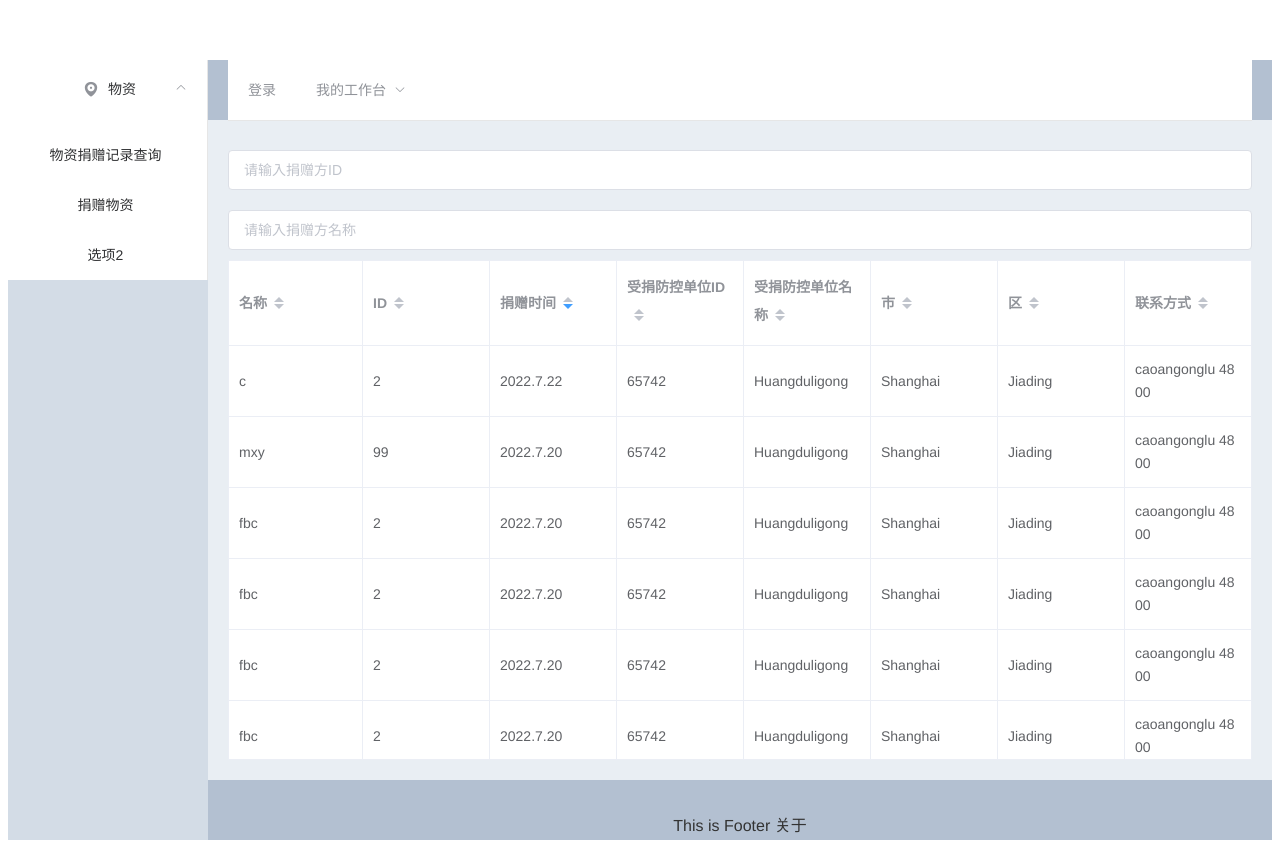
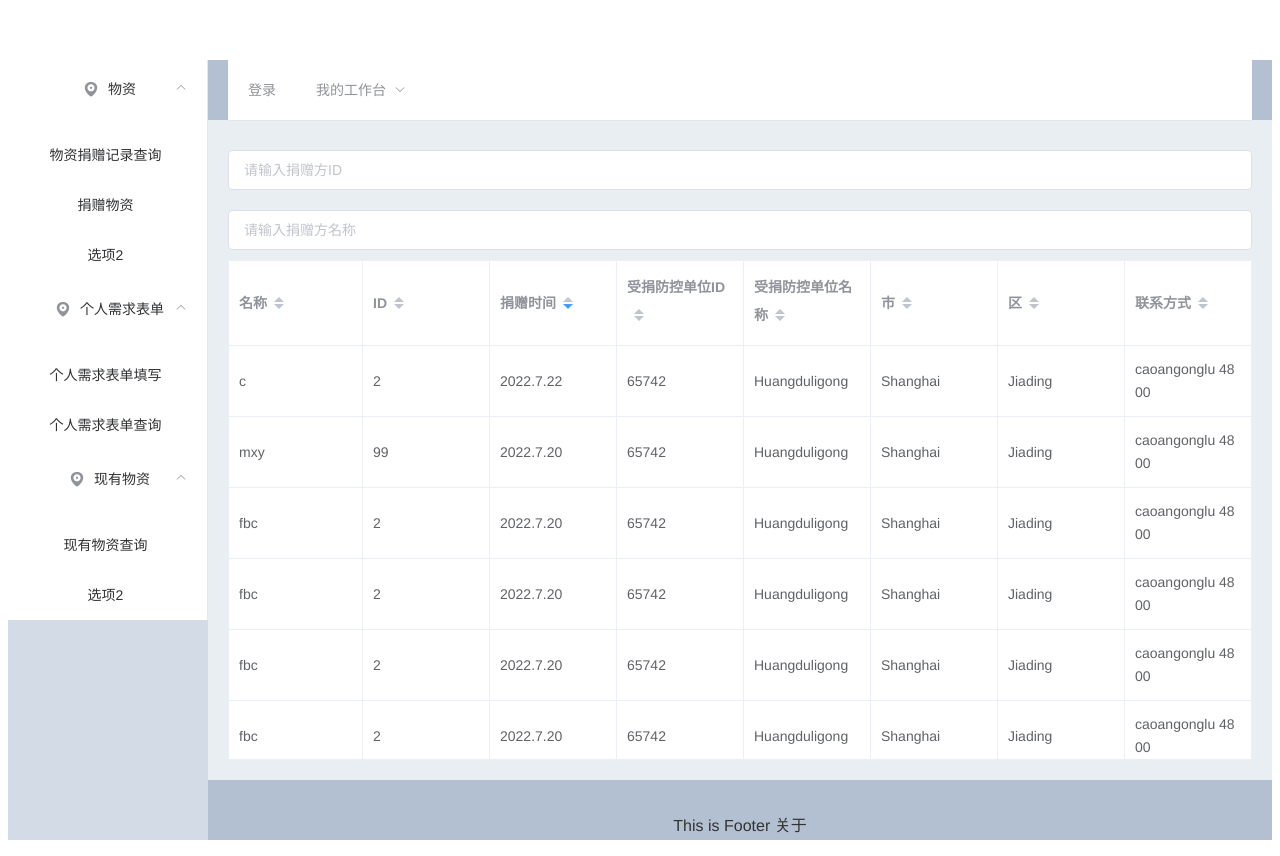
Before and after one commit to KKKA404/DB_Design_Project, a Vue app: page /CheckDonationRecord in a window 1280 px wide. Both pictures are taken after a click on the element "物资". Built offline with nearby package versions, Linux system fonts and the light colour scheme.

Commit message:
secondMerge

```diff
--- a/src/components/SideBar.vue
+++ b/src/components/SideBar.vue
@@ -21,6 +21,30 @@
           <el-menu-item index="2">选项2</el-menu-item>
         </el-menu-item-group>
       </el-submenu>
+
+      <el-submenu index="null">
+        <template slot="title">
+          <i class="el-icon-location"></i>
+          <span>个人需求表单</span>
+        </template>
+        <el-menu-item-group>
+          <el-menu-item index="AddRecord"
+            >个人需求表单填写</el-menu-item>
+          <el-menu-item index="RecordManage">个人需求表单查询</el-menu-item>
+        </el-menu-item-group>
+      </el-submenu>
+
+      <el-submenu index="null">
+        <template slot="title">
+          <i class="el-icon-location"></i>
+          <span>现有物资</span>
+        </template>
+        <el-menu-item-group>
+          <el-menu-item index="MaterialManage"
+            >现有物资查询</el-menu-item>
+          <el-menu-item index="2">选项2</el-menu-item>
+        </el-menu-item-group>
+      </el-submenu>
     </el-menu>
   </el-col>
 </template>
```
